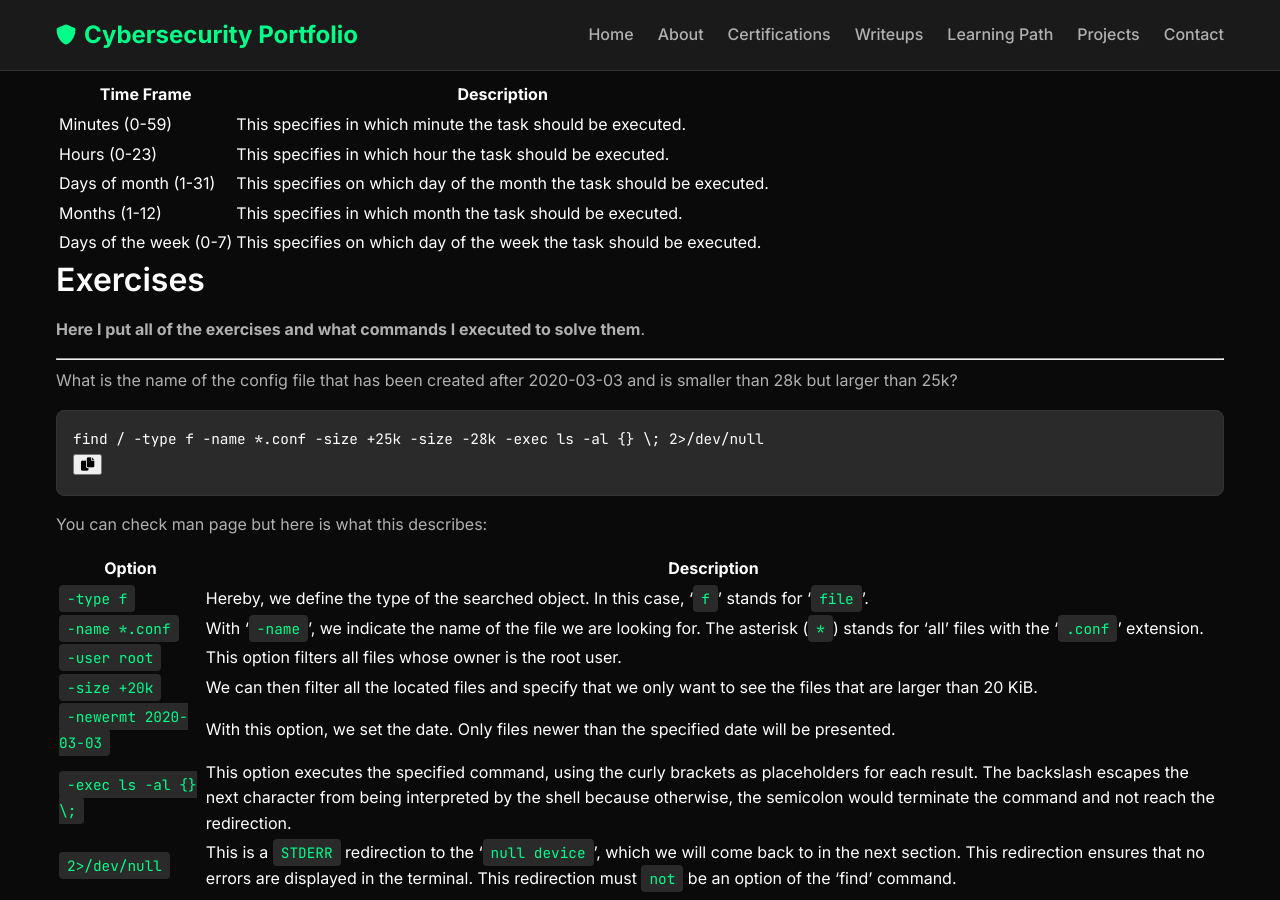
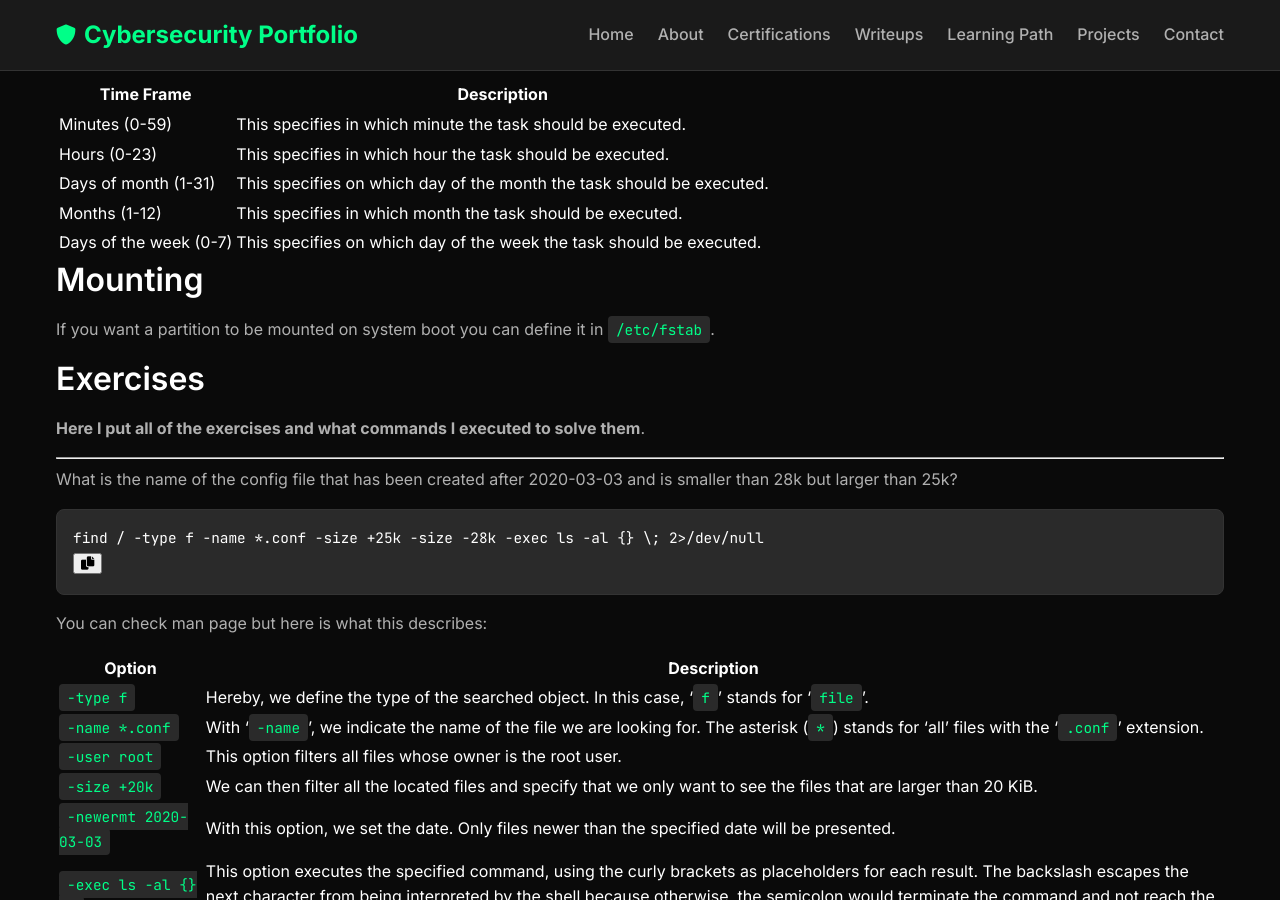
Before and after one commit to FrogsterDev/FrogsterDev.github.io, a Jekyll site: the page built from _learning/junior-cybersecurity-analyst-htb.md, in a window 1280 px wide and 900 px high, scrolled down 13097 px. Built offline with Jekyll 4.4.1, drawn with Linux system fonts in a browser that asks for light colours.

Commit message:
Add mounting note

```diff
--- a/_learning/junior-cybersecurity-analyst-htb.md
+++ b/_learning/junior-cybersecurity-analyst-htb.md
@@ -433,6 +433,9 @@ We can define in a `crontab` scheduled script executions.
 |Months (1-12)|This specifies in which month the task should be executed.|
 |Days of the week (0-7)|This specifies on which day of the week the task should be executed.|
 
+## Mounting
+
+If you want a partition to be mounted on system boot you can define it in `/etc/fstab`.
 
 ## Exercises
 
```
